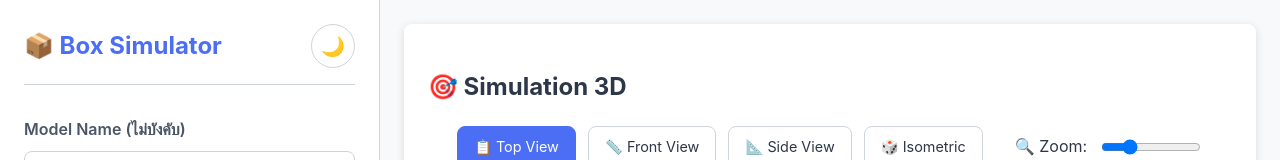
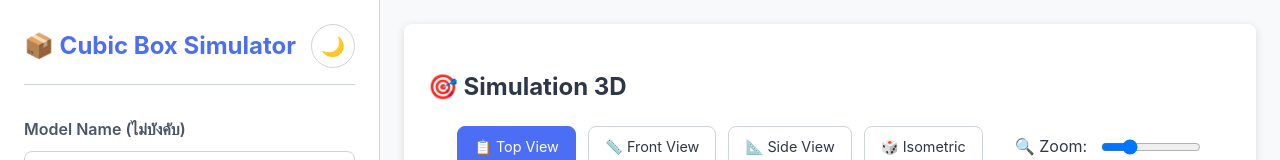
Before and after one commit to Bunnamchaib/Box-simulation, a plain HTML site: page index.html in a window 1280 px wide. Shown: the top 160 px of the page. Drawn offline with Linux system fonts and the light colour scheme.

Commit message:
Update index.html

```diff
--- a/index.html
+++ b/index.html
@@ -530,7 +530,7 @@ body {
   <!-- Sidebar -->
   <aside class="sidebar">
     <div class="header">
-      <h1>📦 Box Simulator</h1>
+      <h1>📦 Cubic Box Simulator</h1>
       <button class="theme-toggle" id="themeBtn">🌙</button>
     </div>
 
```
